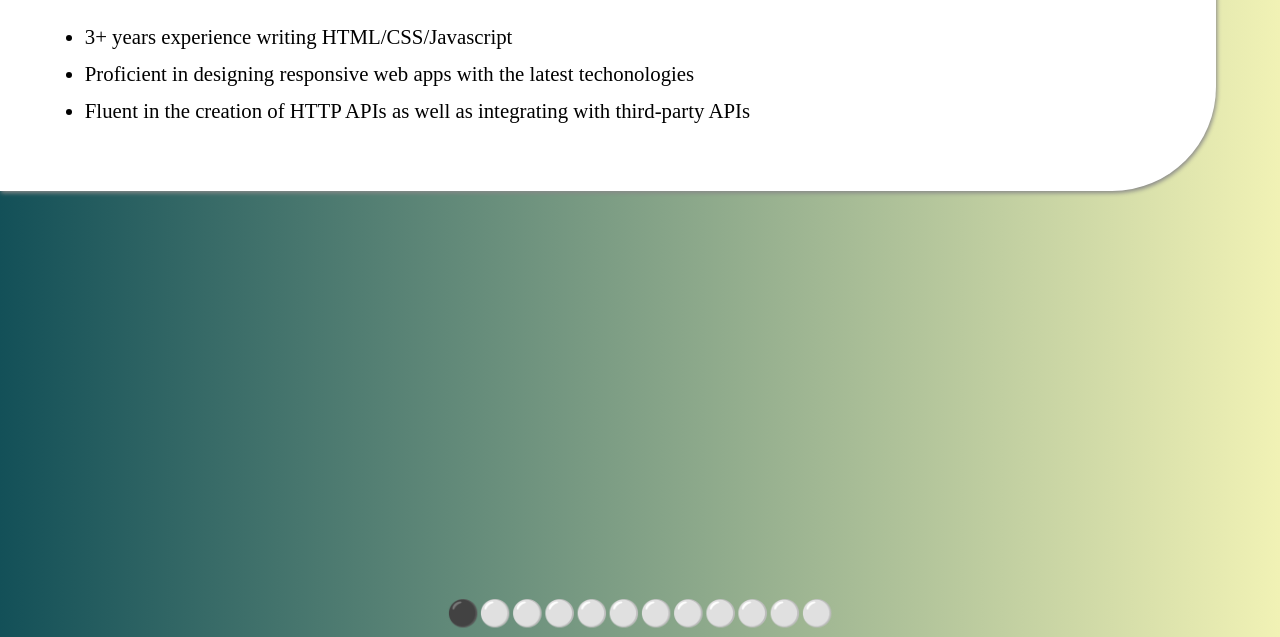
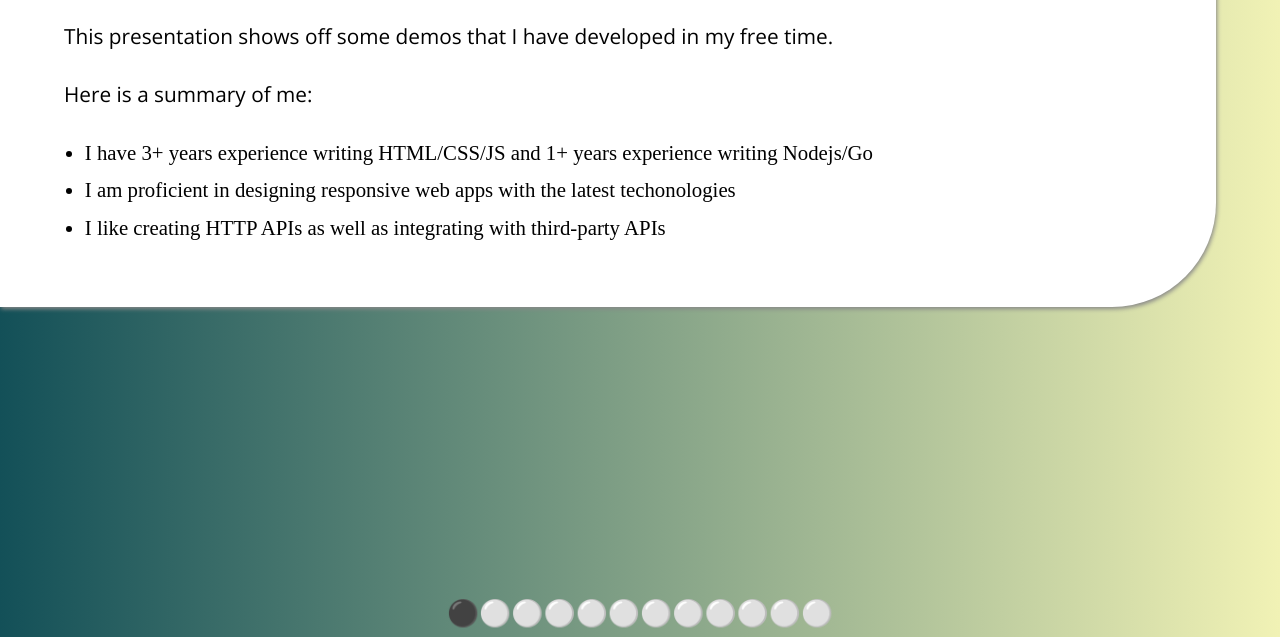
Before and after one commit to thurt/thurt.github.io, a website: page index.html in a window 1280 px wide. Shown: the part 163-800 px from the top of the page. Drawn offline with nearby package versions, Linux system fonts and the light colour scheme; a web font is replaced by a local one.

Commit message:
updates text for slide "Welcome"

```diff
--- a/index.html
+++ b/index.html
@@ -18,10 +18,16 @@
     <section>
       <h1>Welcome</h1>
       <h2>Personal Portfolio for Taylor Hurt</h2>
-        <ul>
-          <li>3+ years experience writing HTML/CSS/Javascript</li>
-          <li>Proficient in designing responsive web apps with the latest techonologies</li>
-          <li>Fluent in the creation of HTTP APIs as well as integrating with third-party APIs</li>
+        <p>
+          This presentation shows off some demos that I have developed in my free time.
+        </p>
+                <p>
+          Here is a summary of me:
+        </p>
+                <ul>
+          <li>I have 3+ years experience writing HTML/CSS/JS and 1+ years experience writing Nodejs/Go</li>
+          <li>I am proficient in designing responsive web apps with the latest techonologies</li>
+          <li>I like creating HTTP APIs as well as integrating with third-party APIs</li>
         </ul>
     </section>
     <section>
@@ -42,7 +48,7 @@
           Try the <a href='http://petstore.swagger.io/?url=https://learned-stone-189802.appspot.com/api/_swagger' target='_blank'>API&#x21D7;</a> (get access token with user: admin, password: admin1), or see the <a href='https://github.com/thurt/demo-blog-platform' target='_blank'>repo&#x21D7;</a>.
         </p>
                 <p>
-          <span class='tags'>Tags: gRPC, grpc-gateway, OpenAPI, CLEAN</span>
+          <span class='tags'>Tags: Go, gRPC, grpc-gateway, OpenAPI, CLEAN</span>
         </p>
             </section>
     <section>
```
Also changed, not shown: presentation-data.yaml (+6 -4 lines).
